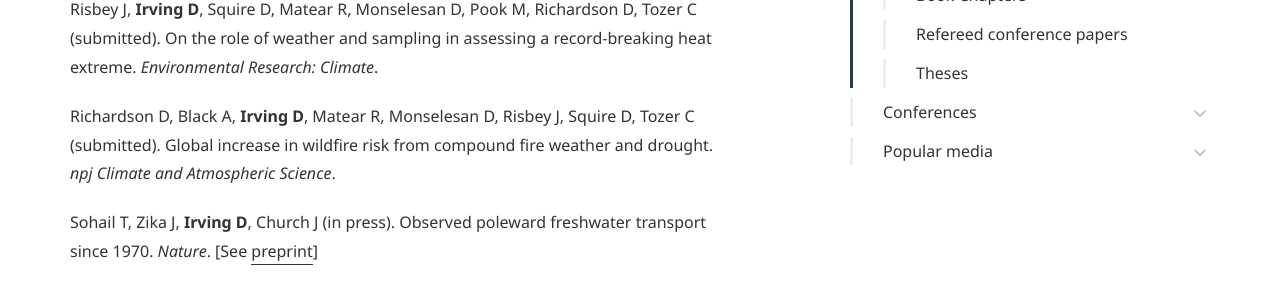
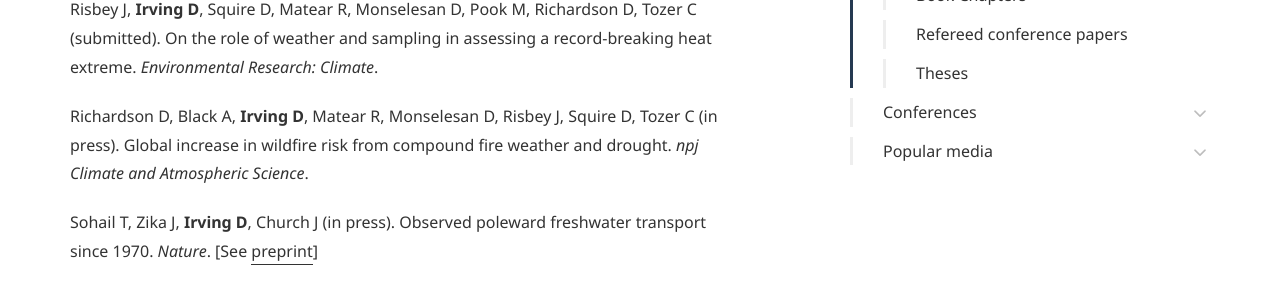
Before and after one commit to DamienIrving/damienirving.github.io, a Jekyll site: the page built from publications.md, in a window 1280 px wide and 900 px high, scrolled down 721 px. Shown: the part 155-446 px from the top of the window. Built offline with Jekyll 4.4.1, drawn with Linux system fonts in a browser that asks for light colours; some web fonts are replaced.

Commit message:
Update publications.md

```diff
--- a/publications.md
+++ b/publications.md
@@ -30,7 +30,7 @@ page_nav:
 
 Risbey J, **Irving D**, Squire D, Matear R, Monselesan D, Pook M, Richardson D, Tozer C (submitted). On the role of weather and sampling in assessing a record-breaking heat extreme. *Environmental Research: Climate*.
 
-Richardson D, Black A, **Irving D**, Matear R, Monselesan D, Risbey J, Squire D, Tozer C (submitted). Global increase in wildfire risk from compound fire weather and drought. *npj Climate and Atmospheric Science*.
+Richardson D, Black A, **Irving D**, Matear R, Monselesan D, Risbey J, Squire D, Tozer C (in press). Global increase in wildfire risk from compound fire weather and drought. *npj Climate and Atmospheric Science*.
 
 Sohail T, Zika J, **Irving D**, Church J (in press). Observed poleward freshwater transport since 1970. *Nature*. [See [preprint](https://doi.org/10.21203/rs.3.rs-723246/v1)]
 
```
